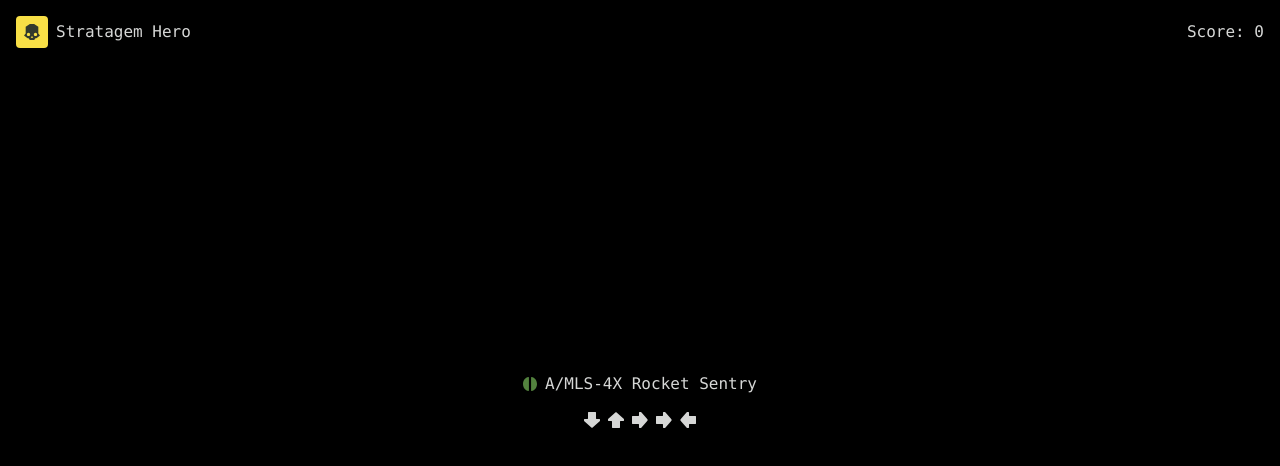
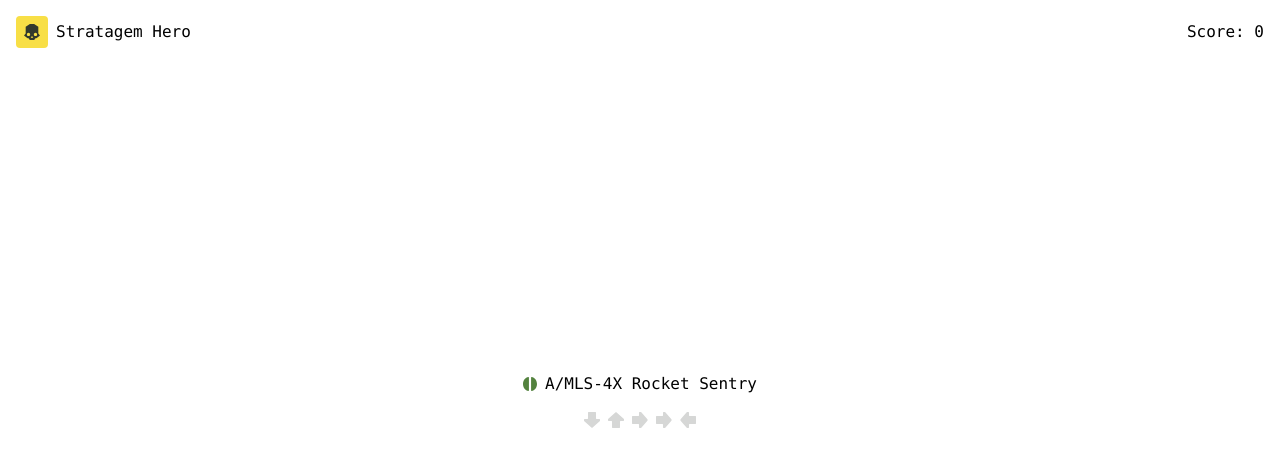
Before and after one commit to fractial/stratagems, a Next.js app: page / in a window 1280 px wide. Shown: the top 466 px of the page. Built offline with nearby package versions, Linux system fonts and the light colour scheme.

Commit message:
Fixed theme

```diff
--- a/src/app/globals.css
+++ b/src/app/globals.css
@@ -3,27 +3,21 @@
 @tailwind utilities;
 
 :root {
-  --foreground-rgb: 0, 0, 0;
-  --background-start-rgb: 214, 219, 220;
-  --background-end-rgb: 255, 255, 255;
+  --text-hex: black;
+  --background-hex: white;
+  --accent-hex: #f8df46;
 }
 
 @media (prefers-color-scheme: dark) {
   :root {
-    --foreground-rgb: 255, 255, 255;
-    --background-start-rgb: 0, 0, 0;
-    --background-end-rgb: 0, 0, 0;
+    --text-hex: white;
+    --background-hex: black;
   }
 }
 
 body {
-  color: rgb(var(--foreground-rgb));
-  background: linear-gradient(
-      to bottom,
-      transparent,
-      rgb(var(--background-end-rgb))
-    )
-    rgb(var(--background-start-rgb));
+  color: var(--text-hex);
+  background: var(--background-hex);
 }
 
 @layer utilities {
--- a/src/app/page.tsx
+++ b/src/app/page.tsx
@@ -35,22 +35,20 @@
       if (stratagemIndex + 1 !== stratagem?.keys.length) return;
 
       setTimeout(() => {
-        setScore(Math.round(score + Math.pow(stratagemIndex, 2) / 2)); // SCORE
+        setScore((score) =>
+          Math.round(score + Math.pow(stratagemIndex, 2) / 2)
+        ); // SCORE
 
         setStratagemIndex(0);
 
-        let newStratagem = getRandomStratagem();
-        while (newStratagem === stratagem) {
-          newStratagem = getRandomStratagem();
-        }
-        setStratagem(newStratagem);
+        setStratagem(getRandomStratagem());
       }, 100);
     };
 
     window.addEventListener('keydown', handleKeyDown);
 
     return () => window.removeEventListener('keydown', handleKeyDown);
-  }, [stratagem, stratagemIndex, score]);
+  }, [stratagem, stratagemIndex]);
 
   const getDirection = (key: string): string | undefined =>
     ({
@@ -75,9 +73,9 @@
   // #f8df46 d6d7d6 32392d
 
   return (
-    <main className="h-screen font-mono text-[#d6d7d6] bg-black">
+    <main className="h-screen font-mono">
       <div className="w-screen absolute flex items-center justify-start gap-2 p-4">
-        <div className="w-8 h-8 flex items-center justify-center bg-[#f8df46] fill-[#32392d] rounded">
+        <div className="w-8 h-8 flex items-center justify-center bg-[--accent-hex] fill-[#32392d] rounded">
           <svg
             width="16"
             height="16"
```
